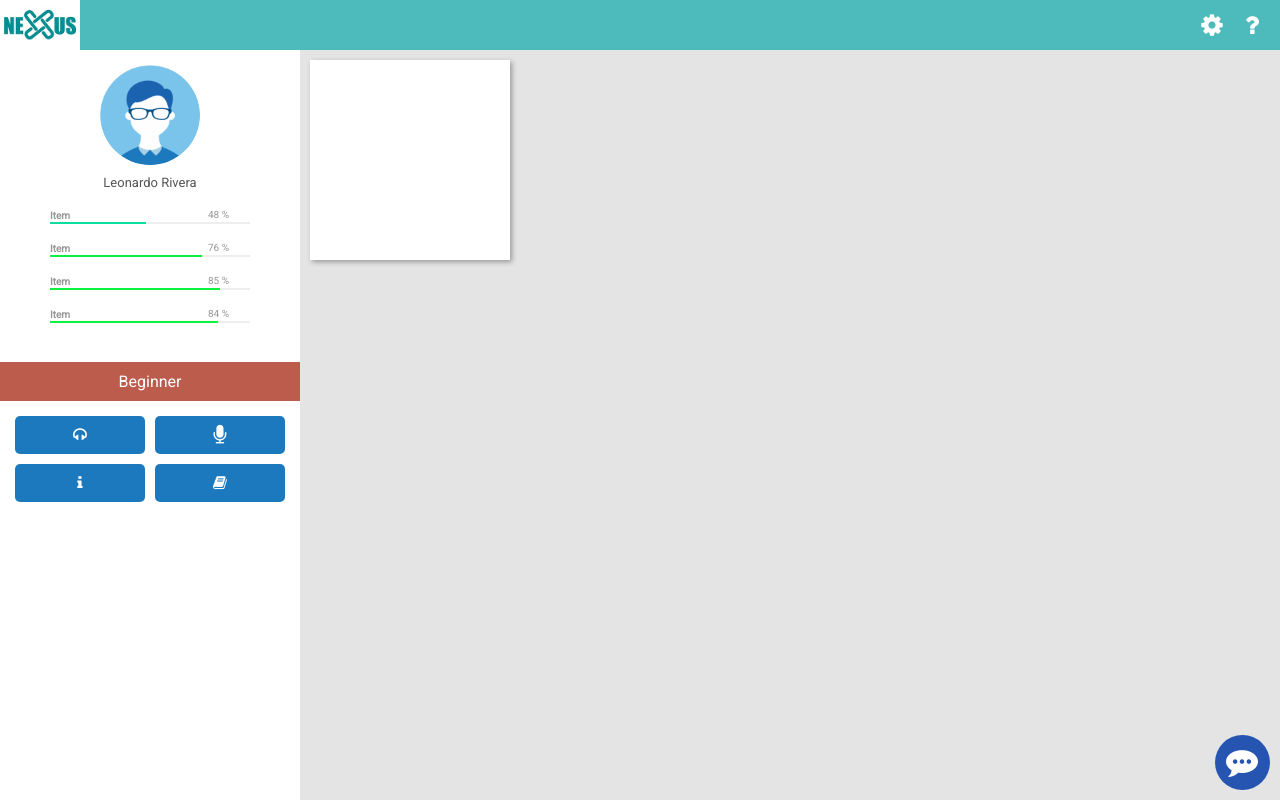
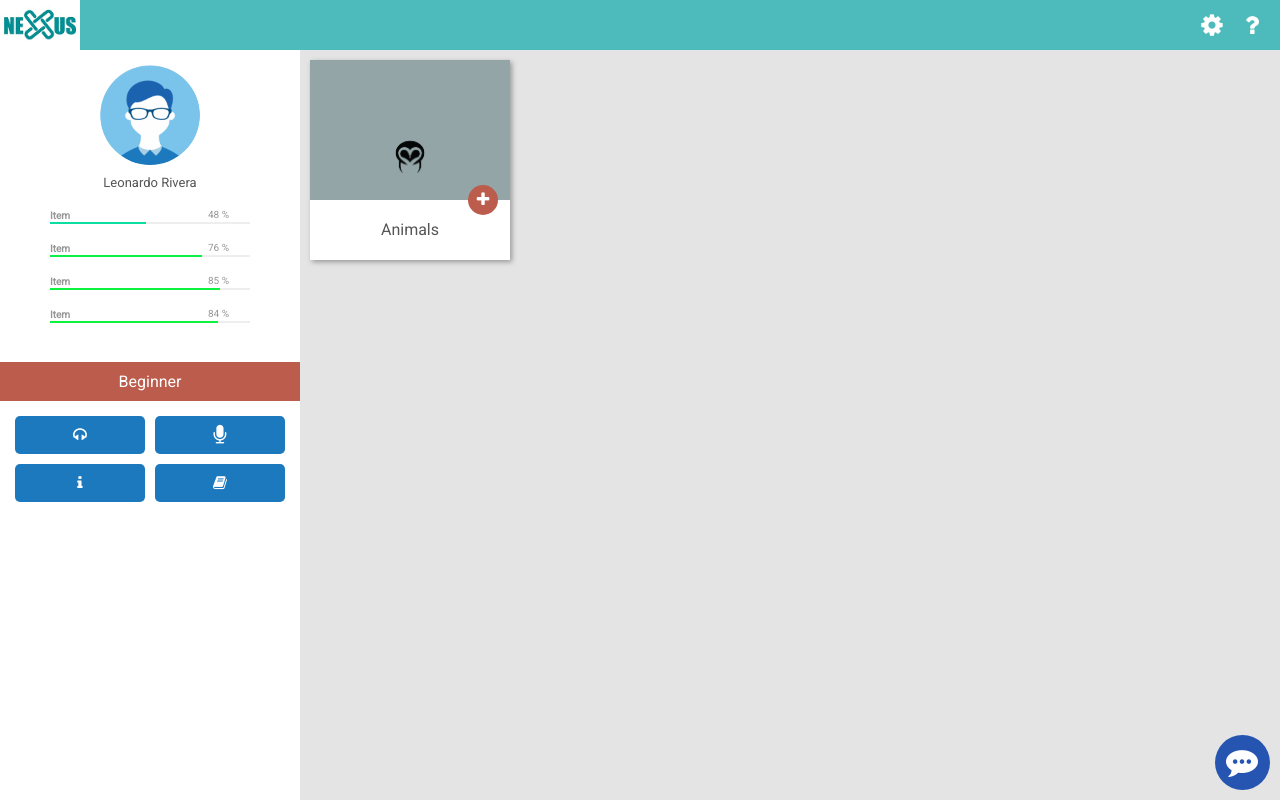
Before and after one commit to dantealexf/proyecto, a PHP site: page / in a window 1280 px wide. Run offline with PHP 8.4, Linux system fonts and the light colour scheme; some libraries are stand-ins or nearby versions.

Commit message:
Se agrego los cuadros de los modulos

```diff
--- a/css/col_center.css
+++ b/css/col_center.css
@@ -0,0 +1,59 @@
+.contenido-4{
+	margin: 10px 10px;
+    float: left;
+    box-sizing: border-box;
+}
+
+.mod
+{
+	background: white;
+	height: 200px;
+	width: 200px;
+	box-shadow: 2px 2px 5px #999;
+    position: relative;
+}
+
+.mod_img
+{
+	background: url(../img/1.png);
+    background-size: cover;
+    height: 70%;
+    width: 100%;
+    text-align: center;
+}
+
+.mod_title
+{
+	text-align: center;
+    padding: 20px;
+}
+
+.mod_title:hover
+{
+	text-decoration: underline;
+	cursor: pointer;
+}
+
+.mod_flotante
+{
+	background: #bb5c4d;
+    color: white;
+    border-radius: 20px;
+    height: 30px;
+    width: 30px;
+    margin: 5px;
+    float: right;
+    position: absolute;
+    right: 7px;
+    bottom: 40px;
+    text-align: center;
+    padding-top: 5px;
+    box-sizing: border-box;
+	cursor: pointer;
+}
+
+.mod_flotante:hover
+{
+
+	background: #1c79be;
+}
--- a/index.html
+++ b/index.html
@@ -12,13 +12,7 @@
 		<style>
 
 
-		.mod{
-			background: white;
-		    margin: 10px;
-		    height: 200px;
-		    width: 200px;
-		    box-shadow: 2px 2px 5px #999;
-		}
+
 
 
 		/*---------------------media-----------------------------*/
@@ -103,12 +97,9 @@
 		<div class="top_space"></div>
 		<div class="contenido-4">
 			<div id="modulo_1" class="mod">
-				<div class="mod_img">
-
-				</div>
-				<div class="mod_title">
-
-				</div>
+				<div class="mod_img"></div>
+				<div class="mod_title">Animals</div>
+				<div class="mod_flotante transition02"><i class="fa fa-plus"></i></div>
 				<div class="mod_description">
 
 				</div>
```
Also changed, not shown: css/style.css (line endings or trailing spaces), img/1.png (added), img/2.png (added), img/3.png (added).
